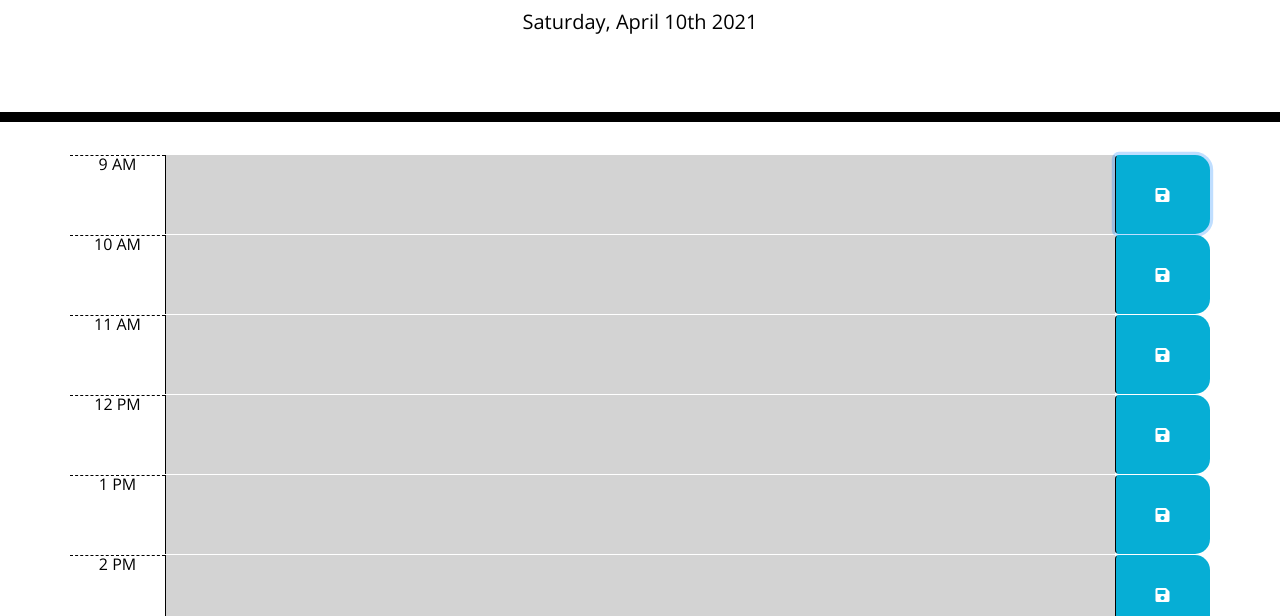
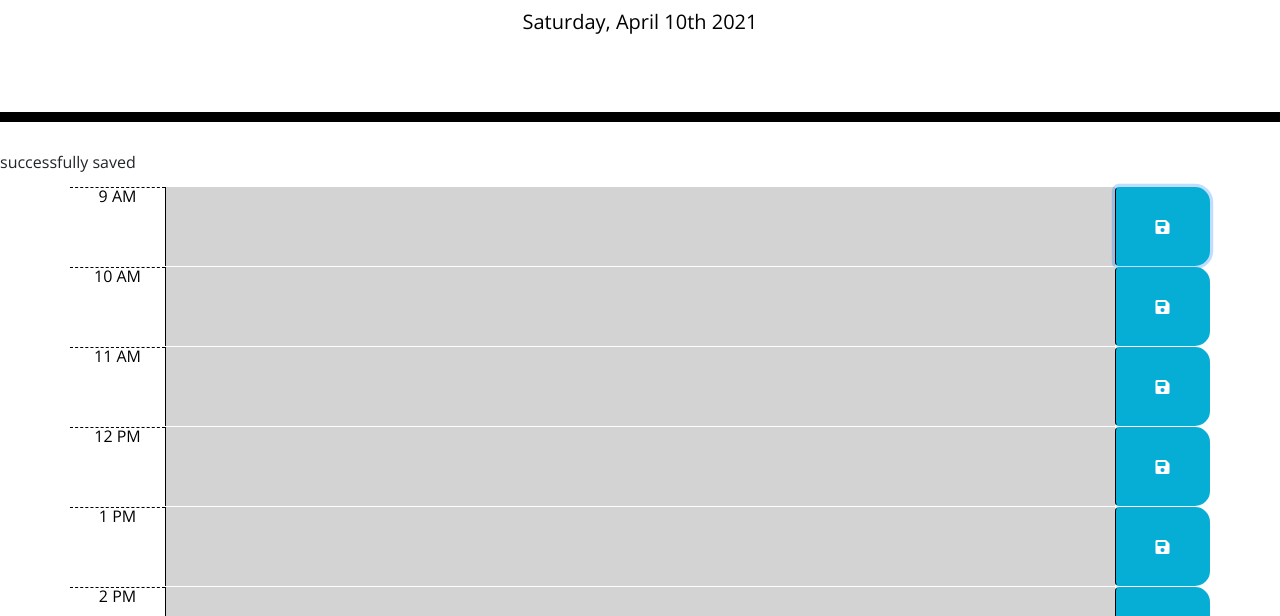
Before and after one commit to vbarajas4/05-Third-Party-API-WorkDayScheduler, a plain HTML site: page index.html in a window 1280 px wide. Both pictures are taken after a click on the button 1162 px from the left and 376 px from the top of the page. Shown: the part 182-798 px from the top of the page. Drawn offline with nearby package versions, Linux system fonts and the light colour scheme.

Commit message:
adding feedback

```diff
--- a/assets/css/style.css
+++ b/assets/css/style.css
@@ -69,3 +69,7 @@ body {
     font-size: 20px;
     transition: all 0.3s ease-in-out;
   }
+
+  .feedback {
+
+  }
--- a/assets/js/script.js
+++ b/assets/js/script.js
@@ -27,7 +27,11 @@ setInterval(dayPlanner, 10000);
         // Get nearby values of the description in JQuery
         var time = $(this).parent().attr("id");
         var text = $(this).siblings(".description").val();
-        alert ("successfully saved");
+        var feedbackEl = $(".feedback");
+        feedbackEl.text("successfully saved");
+        setTimeout(function() {
+            feedbackEl.text(" ")
+        }, 3000);
 
         // Save text in local storage
         localStorage.setItem(time, text);
--- a/index.html
+++ b/index.html
@@ -17,7 +17,7 @@
       <p class="lead">A simple calendar app for scheduling your work day</p>
       <p id="currentDay" class="lead"></p>
     </header>
-
+      <p class="feedback"></p>
     <div class="container">
        <!-- Timeblocks go here -->
 
```
